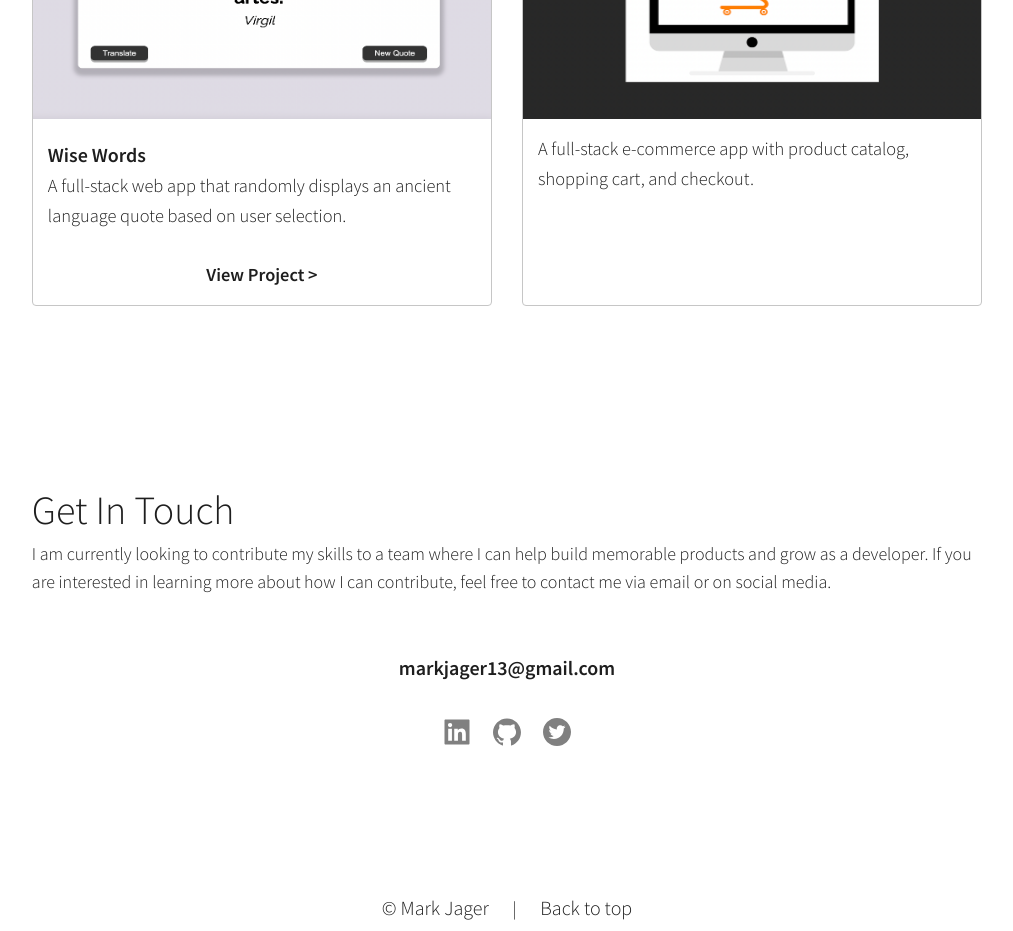
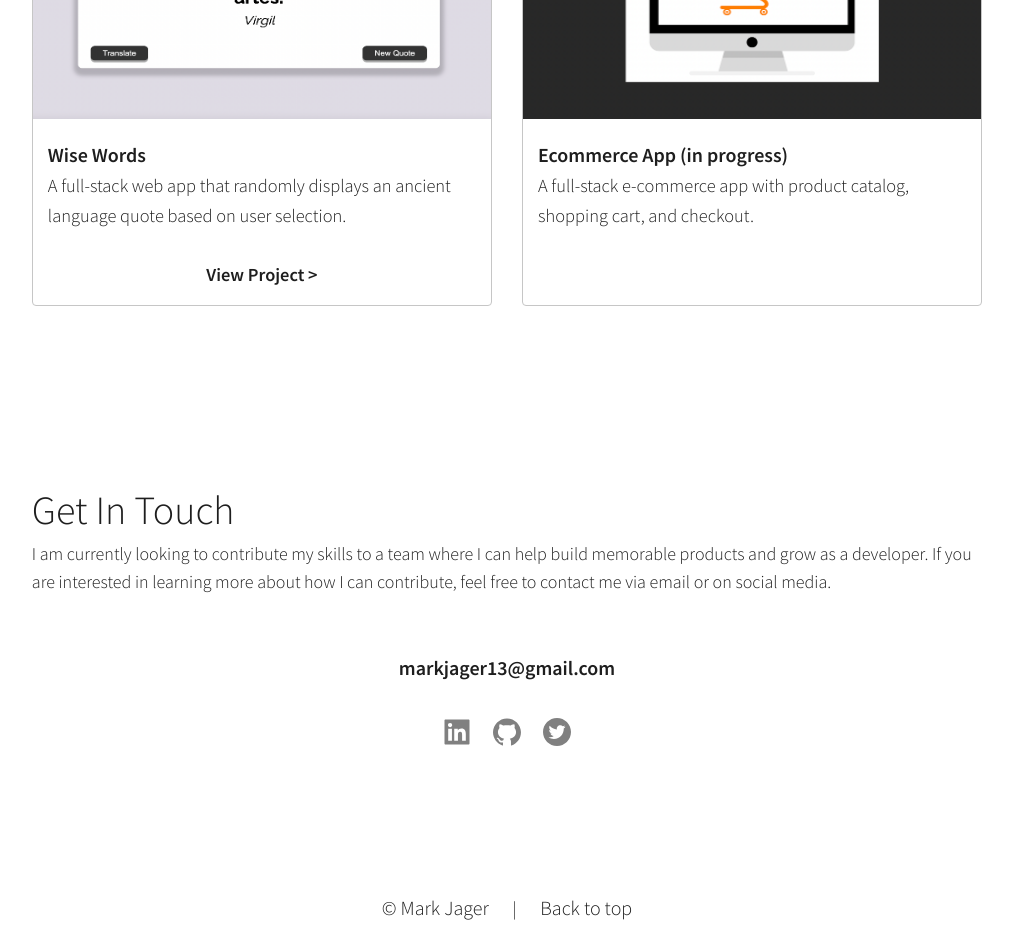
Before and after one commit to markjager13/next-portfolio, a Next.js app: page / in a window 1280 px wide. Shown: the part 2440-3371 px from the top of the page, without its empty margins (133-1146 px from the left). Built offline with nearby package versions, Linux system fonts and the light colour scheme.

Commit message:
in progress title fix

```diff
--- a/src/components/Projects/Projects.js
+++ b/src/components/Projects/Projects.js
@@ -47,7 +47,9 @@ const Projects = ( {projects} ) => {
                 </CardImageContainer>
                 <CardContent>
                     {project.id === "p4" ?
-                    <div></div>
+                    <CardTitle>
+                        {project.title}
+                    </CardTitle>
                     :
                     <Link href={`/project/${project.id}`} passHref>
                     <CardTitle>
```
